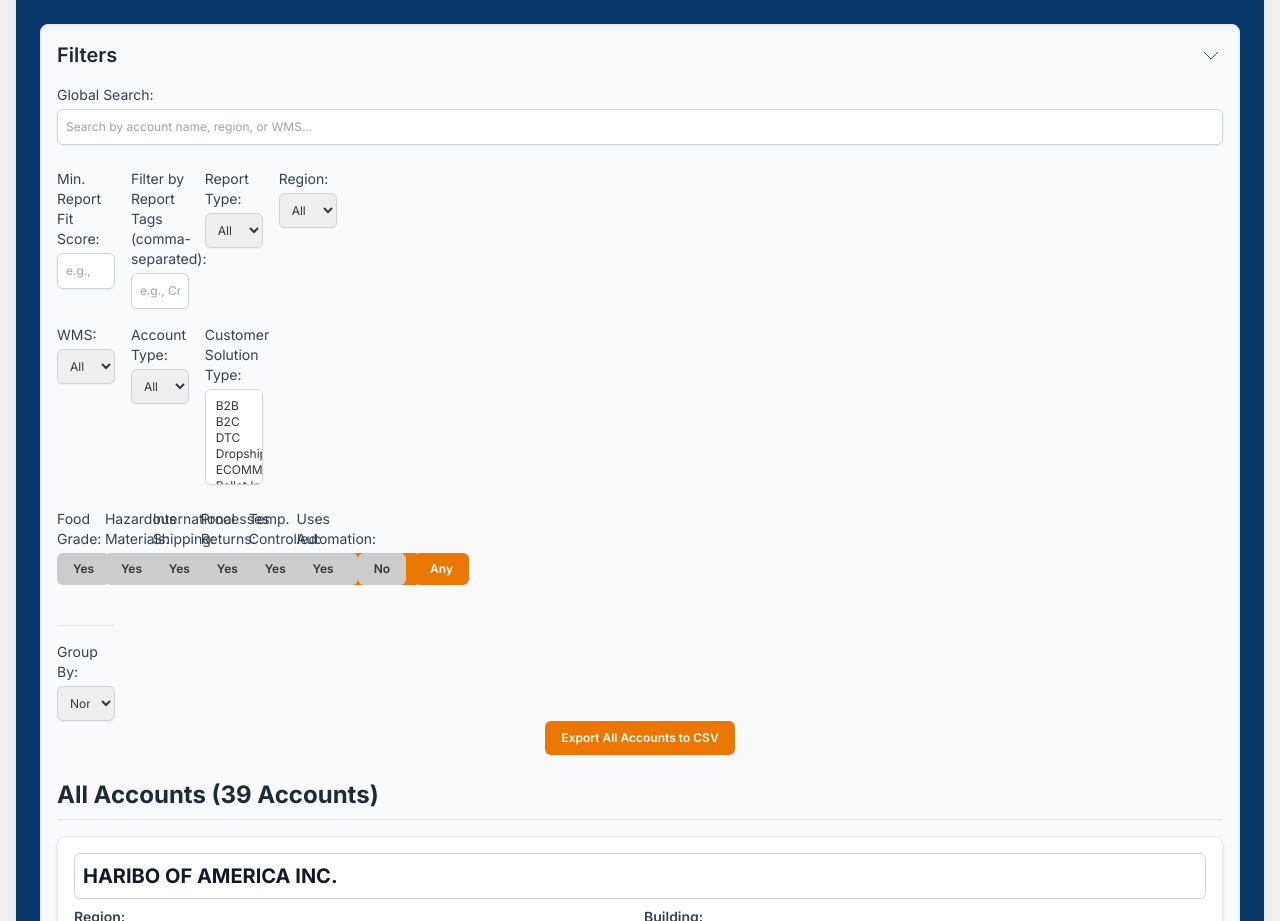
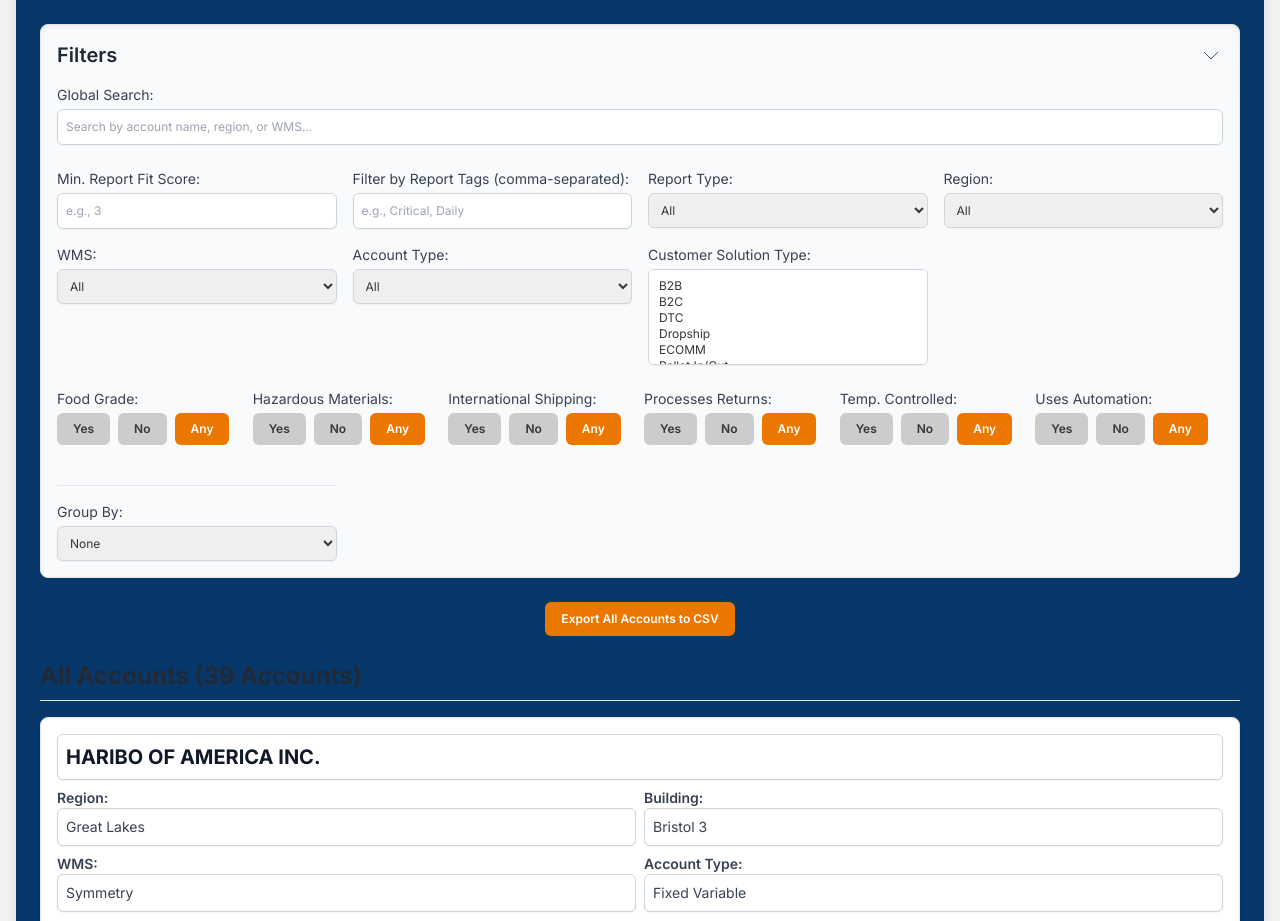
Before and after one commit to hamiltonb63odw/Reporting-Tool, a plain HTML site: page index.html in a window 1280 px wide. Shown: the part 1247-2168 px from the top of the page. Drawn offline with nearby package versions, Linux system fonts and the light colour scheme.

Commit message:
Update index.html

```diff
--- a/index.html
+++ b/index.html
@@ -179,17 +179,12 @@
                 </button>
             </div>
             <div id="filtersContent">
-
-                <div id="filtersContent">
                 <div class="mb-6 col-span-full">
                     <label for="searchBar" class="block text-sm font-medium text-gray-700">
                         Global Search:
                     </label>
                 <input type="text" id="searchBar" placeholder="Search by account name, region, or WMS..." class="mt-1 block w-full rounded-md border-gray-300 shadow-sm p-2" />
                 </div>
-
-        <div class="grid grid-cols-1 md:grid-cols-3 lg:grid-cols-4 gap-4">
-
                 <div class="grid grid-cols-1 md:grid-cols-3 lg:grid-cols-4 gap-4">
                     <!-- Report Min Fit Score Filter -->
                     <div>
```
Lines whose indentation alone changed are shown as unchanged.
